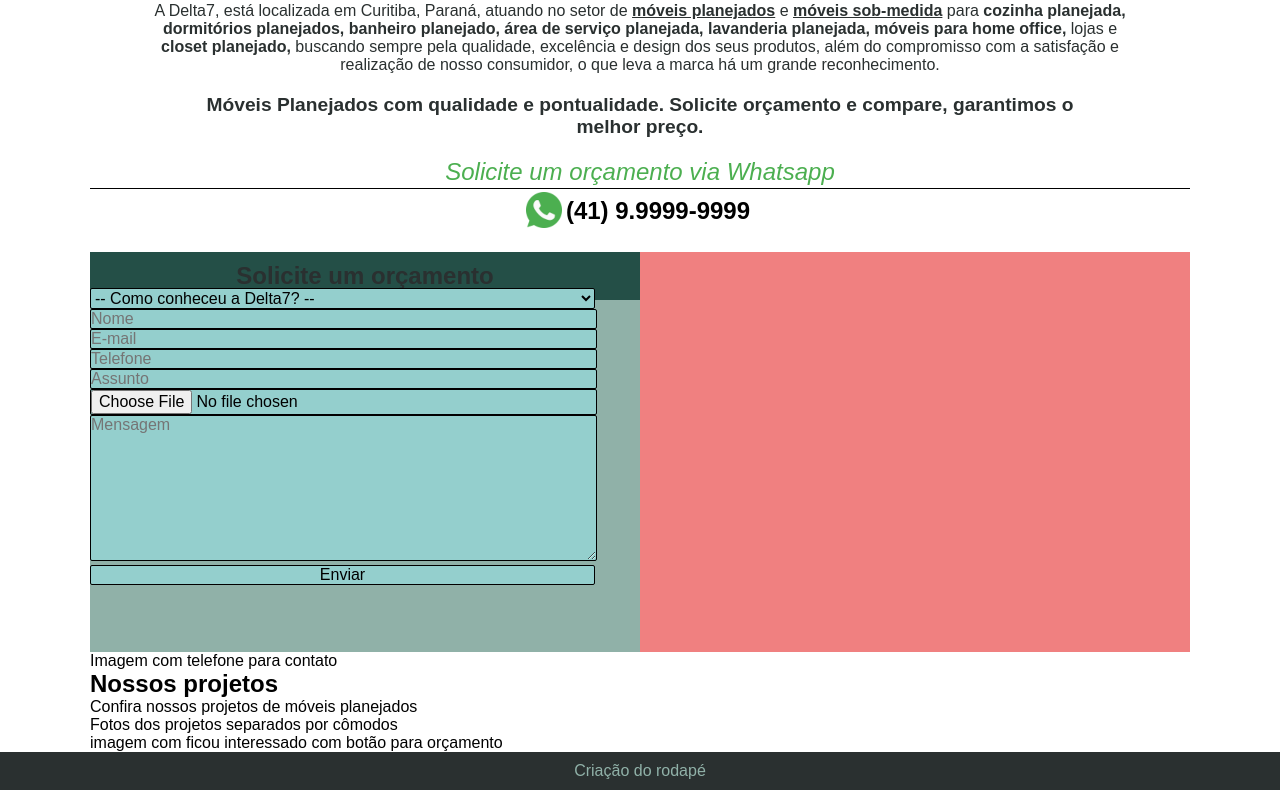
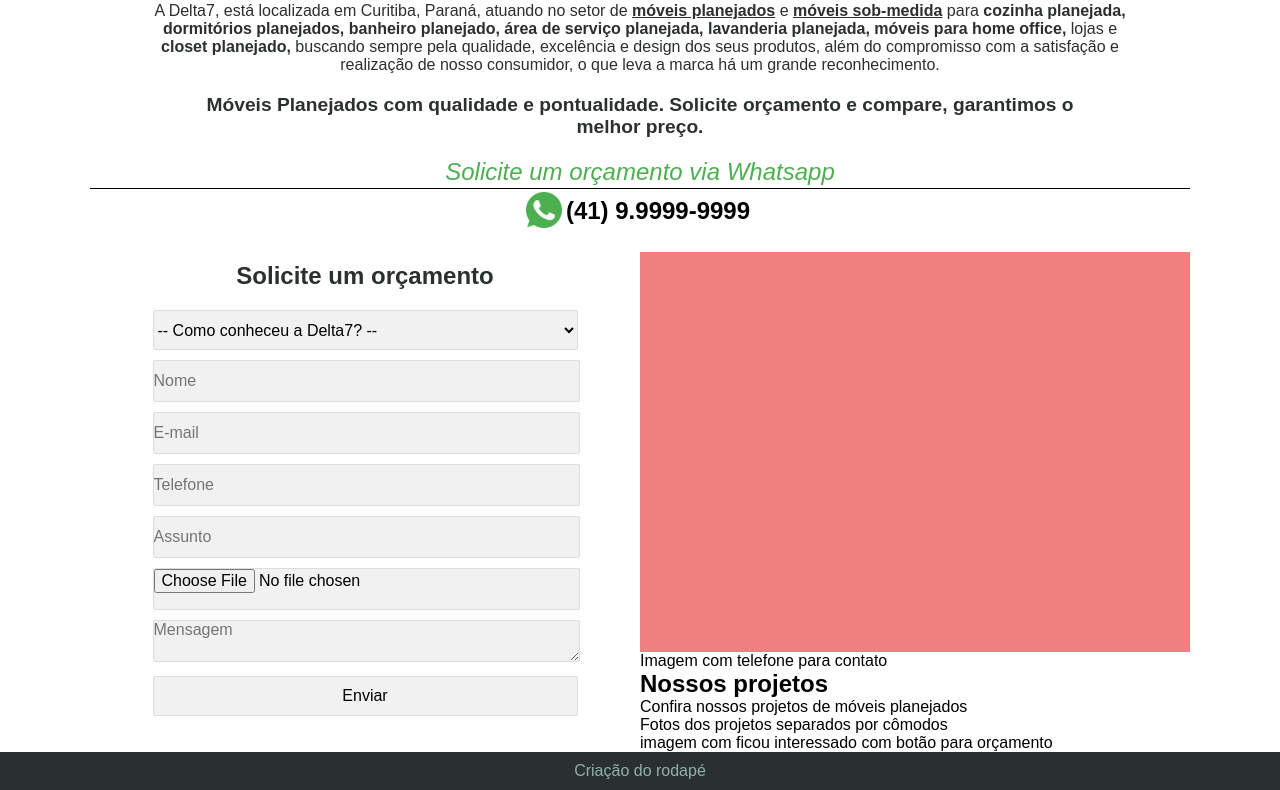
Before and after one commit to felipejlc/felipe-projetos, a PHP site: page / in a window 1280 px wide. Shown: the part 618-1408 px from the top of the page. Run offline with PHP 8.4, Linux system fonts and the light colour scheme.

Commit message:
atualização index e style.css

```diff
--- a/projeto-moveis/estilos/style.css
+++ b/projeto-moveis/estilos/style.css
@@ -150,9 +150,9 @@ div.fone-orc-whats {
 
 section#form-orcamento {
     width: 100%;
-    height: 400px;
+    height: 500px;
     display: block;
-    background-color: var(--cor0);
+    /*background-color: var(--cor0);*/
 
 }
 
@@ -160,47 +160,35 @@ section#form-orcamento > h2 {
     color: var(--cor3);
     text-align: center;
     padding: 10px 0px;
-    background-color: #244f47;
+    /*background-color: #244f47;*/
 }
 
 section#img-form-orcamento {
-    background-color: lightcoral;
-    height: 200px;
+    /*background-color: lightcoral;*/
+    height: 500px;
     /*display: none;*/
 }
 
-main > section > form > p > select {
-    background-color: #94cfcd;
+main > section > div > form > p > select, input, textarea {
+    background-color: #f1f1f1;
     font-size: 1em;
-    width: calc(100% - 45px);
-    height: 100%;
-    border: 1px solid black;
+    /*width: calc(100% - 60px);*/
+    width: 100%;
+    margin-top: 10px;
+    height: 40px;
+    border: 1px solid #dddddd;
     border-radius: 2px;
     /*padding: 5px;*/
-    transform: translateY(-12px);
+    /*transform: translateY(-12px);*/
 }
 
-main > section > form > p > input {
-    background-color: #94cfcd;
-    font-size: 1em;
-    width: calc(100% - 45px);
-    height: 100%;
-    border: 1px solid black;
-    border-radius: 2px;
-    /*padding: 5px;*/
-    transform: translateY(-12px);
+div.formulario {
+    width: 425px;
+    margin: auto;
+
 }
 
-main > section > form > p > textarea {
-    background-color: #94cfcd;
-    font-size: 1em;
-    width: calc(100% - 45px);
-    height: 100%;
-    border: 1px solid black;
-    border-radius: 2px;
-    /*padding: 5px;*/
-    transform: translateY(-12px);
-}
+
 
 
 
--- a/projeto-moveis/index.html
+++ b/projeto-moveis/index.html
@@ -67,6 +67,7 @@
 
         <section id="form-orcamento">
             <h2>Solicite um orçamento</h2>
+            <div class="formulario">
                 <form action="#" method="post" autocomplete="on">
                     <p>
                         <select name="conheceu" id="iconheceu">
@@ -80,13 +81,6 @@
                                 <option value="RADIO">Rádio</option>
                                 <option value="TV">TV</option>
                                 <option value="OUTROS">Outros</option>
-                        <!--</optgroup>
-
-                        <optgroup label="Região Nordeste">
-                            <option value="RN">Rio Grando do Norte</option>
-                            <option value="PE">Pernambuco</option>
-                            <option value="MA">Maranhão</option>
-                        </optgroup>-->
 
                         </select>
                     </p>
@@ -112,6 +106,7 @@
                         <input type="submit" value="Enviar">
                     </p>
                 </form>
+            </div>
         </section>
         <section id="img-form-orcamento">
 
```
Lines whose indentation alone changed are shown as unchanged.
